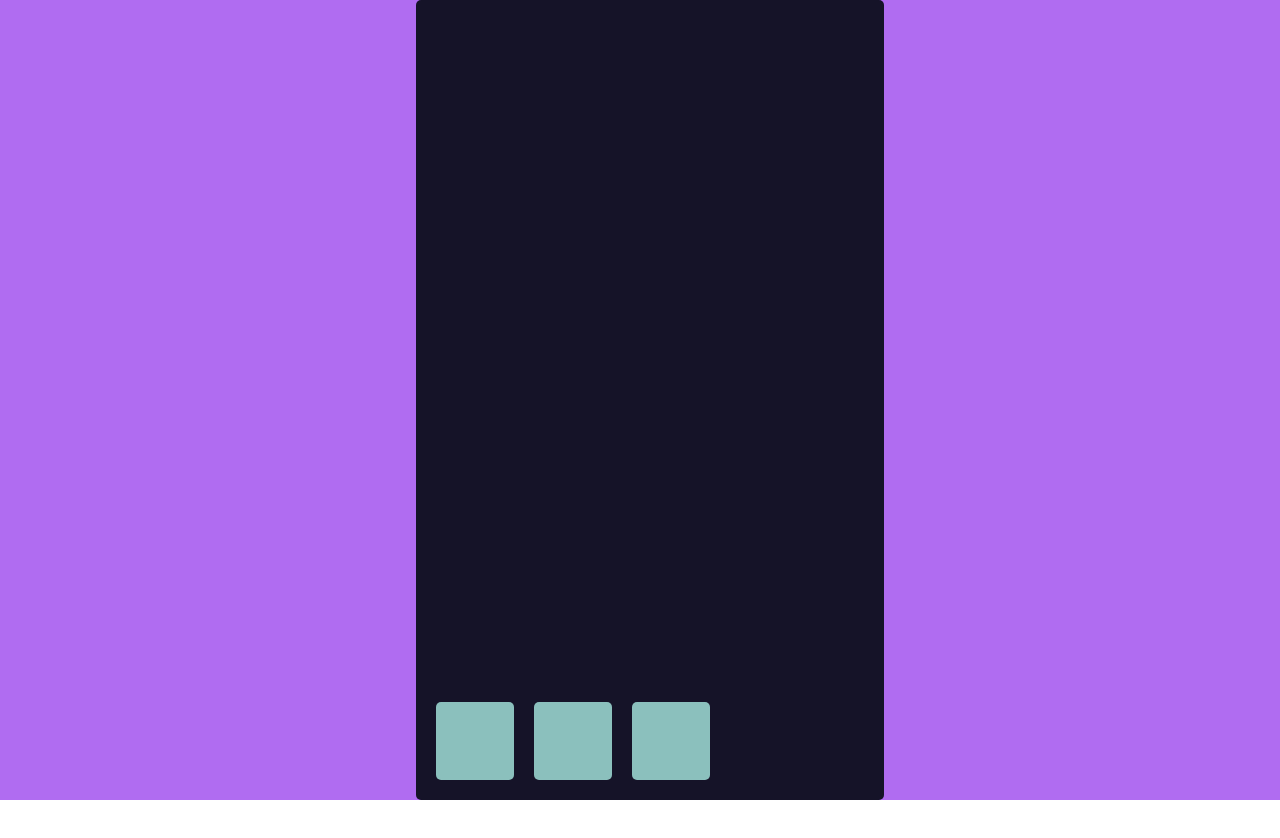
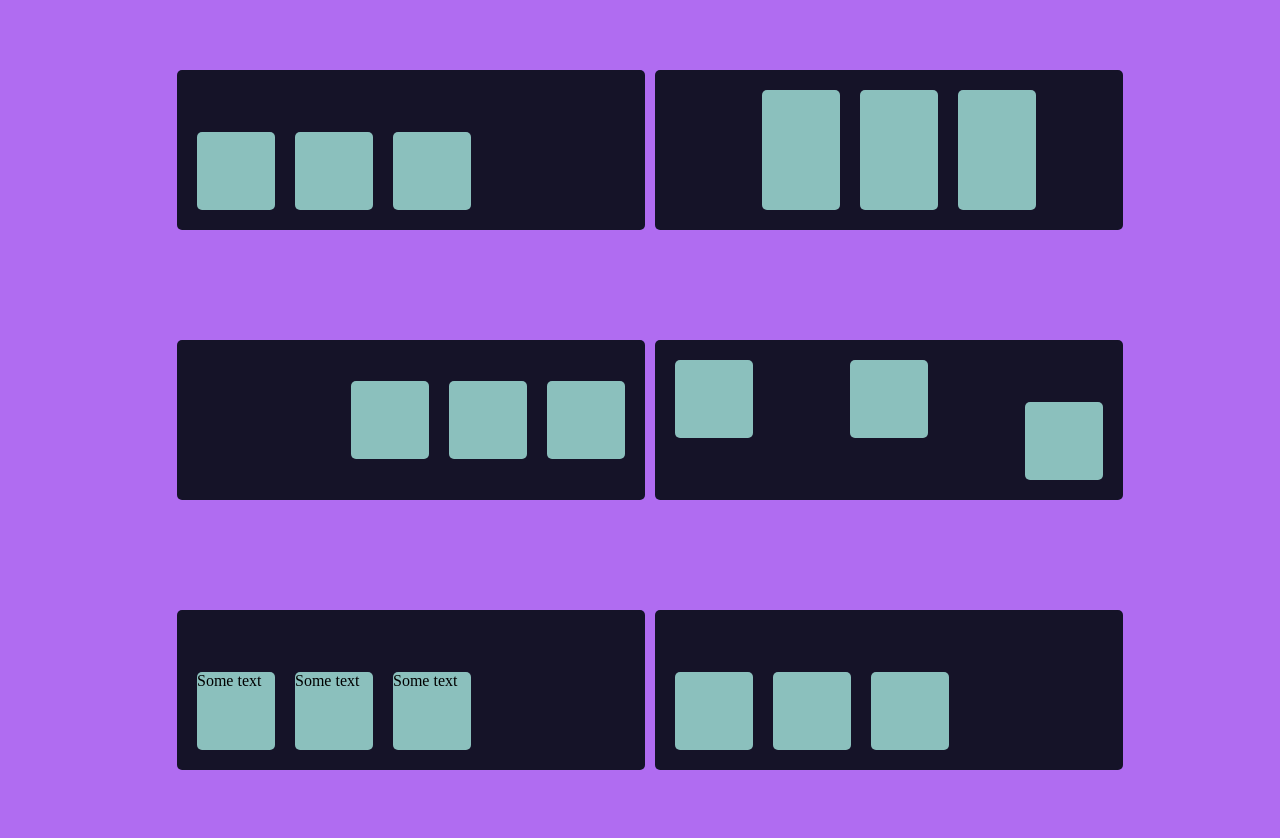
Before and after one commit to nikiheden/flexlesson5, a plain HTML site: page index.html in a window 1280 px wide. Before the commit the page ends 800 px from the top, so only its background shows below. Drawn offline with Linux system fonts and the light colour scheme.

Commit message:
css changes

```diff
--- a/index.html
+++ b/index.html
@@ -34,9 +34,9 @@
         </div>
 
         <div class="box-five">
-            <div class="box-five__box"></div>
-            <div class="box-five__box"></div>
-            <div class="box-five__box"></div>
+            <div class="box-five__box">Some text</div>
+            <div class="box-five__box">Some text</div>
+            <div class="box-five__box">Some text</div>
         </div>
 
         <div class="box-six">
--- a/styles/styles.css
+++ b/styles/styles.css
@@ -3,13 +3,14 @@
     display: flex;
     flex-wrap: wrap;
     justify-content: center;
+    gap: 10px;
+    padding: 70px;
     background-color:rgb(176, 108, 241);
 }
 
 .box-one {
     width: 468px;
-    height: 160px
-    margin-top: 20px;
+    height: 160px;
     margin-left: 20px;
     display: inline-flex;
     justify-content: flex-start;
@@ -26,3 +27,104 @@
     margin-left: 20px;
     margin-bottom: 20px;
 }
+
+.box-two {
+    width: 468px;
+    height: 160px;
+    display: inline-flex;
+    justify-content: center;
+    align-items: stretch;
+    background-color: #151328;
+    border-radius: 5px;
+}
+
+.box-two__box {
+    width: 78px;
+    background-color: #8bc0bd;
+    border-radius: 5px;
+    margin-left: 20px;
+    margin-top: 20px;
+    margin-bottom: 20px;
+}
+
+.box-three {
+    width: 468px;
+    height: 160px;
+    margin-left: 20px;
+    display: inline-flex;
+    justify-content: flex-end;
+    align-items: center;
+    background-color: #151328;
+    border-radius: 5px;
+}
+
+.box-three__box {
+    width: 78px;
+    height: 78px;
+    background-color: #8bc0bd;
+    border-radius: 5px;
+    margin-right: 20px;
+}
+
+.box-four {
+    width: 468px;
+    height: 160px;
+    /*margin-left: 20px;*/
+    display: flex;
+    justify-content: space-between;
+    align-items: flex-start;
+    background-color: #151328;
+    border-radius: 5px;
+}
+
+.box-four__box {
+    width: 78px;
+    height: 78px;
+    background-color: #8bc0bd;
+    border-radius: 5px;
+    margin: 20px;
+}
+
+.box-four__box:last-child {
+    align-self: flex-end;
+}
+
+.box-five {
+    width: 468px;
+    height: 160px;
+    margin-left: 20px;
+    display: inline-flex;
+    justify-content: flex-start;
+    align-items: flex-end;
+    background-color: #151328;
+    border-radius: 5px;
+}
+
+.box-five__box {
+    width: 78px;
+    height: 78px;
+    background-color: #8bc0bd;
+    border-radius: 5px;
+    margin-left: 20px;
+    margin-bottom: 20px;
+}
+
+.box-six {
+    width: 468px;
+    height: 160px;
+    /* margin-left: 20px; */
+    display: inline-flex;
+    justify-content: flex-start;
+    align-items: flex-end;
+    background-color: #151328;
+    border-radius: 5px;
+}
+
+.box-six__box {
+    width: 78px;
+    height: 78px;
+    background-color: #8bc0bd;
+    border-radius: 5px;
+    margin-left: 20px;
+    margin-bottom: 20px;
+}
```
